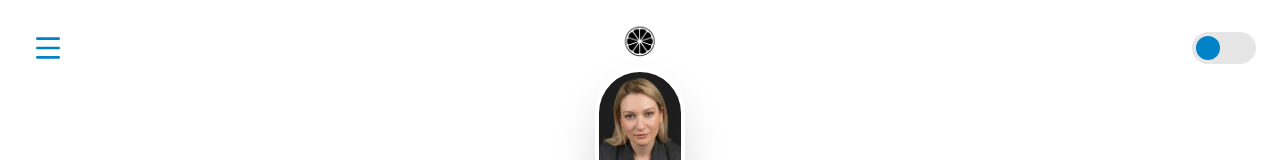
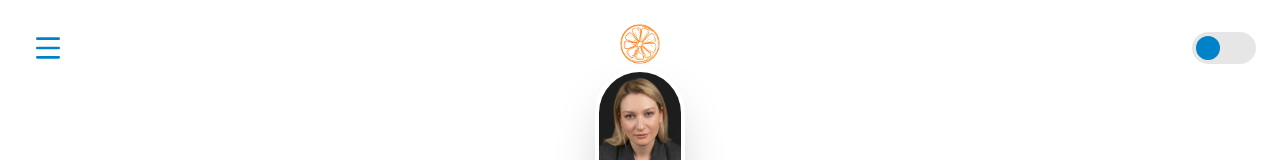
Before and after one commit to guneserdi/my-portfolio, a Next.js app: page / in a window 1280 px wide. Shown: the top 160 px of the page. Built offline with nearby package versions, Linux system fonts and the light colour scheme; a web font is replaced by a local one.

Commit message:
logo değişiklik 21.01

```diff
--- a/src/app/layout.tsx
+++ b/src/app/layout.tsx
@@ -24,7 +24,7 @@ export const metadata: Metadata = {
   title: "Ayşe Melda Güzel | Industrial Product Designer",
   description: "Portfolio of Ayşe Melda Güzel, an Industrial Product Designer based in Istanbul. Focusing on functional aesthetics, sustainable materials, and innovative production techniques.",
   icons: {
-    icon: '/favicon.ico',
+    icon: '/meldalogo1.png',
   }
 };
 
--- a/src/components/ui/portfolio-hero.tsx
+++ b/src/components/ui/portfolio-hero.tsx
@@ -311,7 +311,7 @@ export default function PortfolioHero() {
   <div className="absolute top-6 left-1/2 -translate-x-1/2 z-20 flex flex-col items-center gap-1">
     {/* Mandalina/Logo İkonu */}
     <img
-      src="/meldalogo.png"
+      src="/meldalogo1.png"
       alt="Logo"
       className="h-10 w-auto object-contain"
     />
```
Also changed, not shown: public/meldalogo1.png (added).
